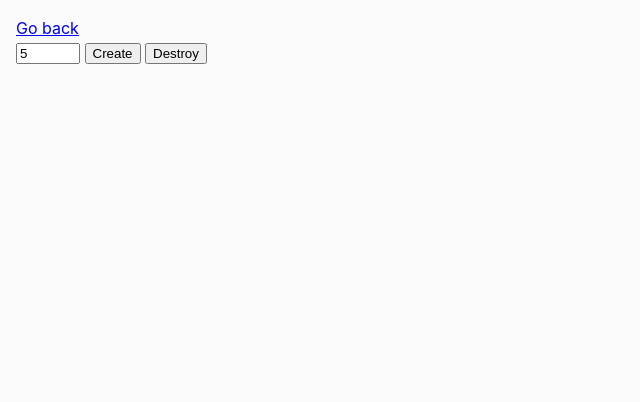
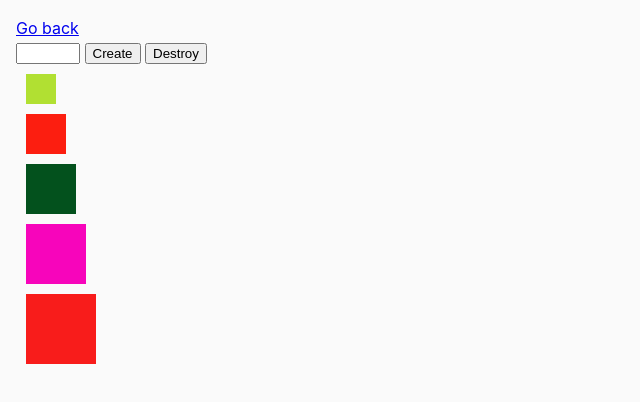
Before and after one commit to Viacheslav-Danylko/goit-js-hw-07, a plain HTML site: page task-6.html in a window 1280 px wide. Both pictures are taken after typing "5" into the empty fields and a click on the button "Create". Shown: the whole page, without its empty margins (0-640 px from the left). Drawn offline with Linux system fonts and the light colour scheme.

Commit message:
fix code to files task1,2,3,4,5

```diff
--- a/js/task-6.js
+++ b/js/task-6.js
@@ -3,3 +3,44 @@ function getRandomHexColor() {
     .toString(16)
     .padStart(6, 0)}`;
 }
+
+const controls = document.querySelector('#controls');
+const input = controls.querySelector('input');
+const createBtn = controls.querySelector('[data-create]');
+const destroyBtn = controls.querySelector('[data-destroy]');
+const boxesContainer = document.querySelector('#boxes');
+
+function createBoxes(amount) {
+  const elements = [];
+  let size = 30;
+
+  for (let i = 0; i < amount; i++) {
+    const div = document.createElement('div');
+    div.style.width = `${size}px`;
+    div.style.height = `${size}px`;
+    div.style.backgroundColor = getRandomHexColor();
+    div.style.margin = '10px';
+    elements.push(div);
+    size += 10;
+  }
+
+  boxesContainer.append(...elements);
+}
+
+function destroyBoxes() {
+  boxesContainer.innerHTML = '';
+}
+
+createBtn.addEventListener('click', () => {
+  const amount = parseInt(input.value.trim());
+
+  if (amount >= 1 && amount <= 100) {
+    destroyBoxes();
+    createBoxes(amount);
+    input.value = '';
+  } else {
+    alert('Please enter a number between 1 and 100.');
+  }
+});
+
+destroyBtn.addEventListener('click', destroyBoxes);
```
Also changed, not shown: css/styles.css (+8 -0 lines), task-3.html (+8 -0 lines), task-4.html (+10 -0 lines).
